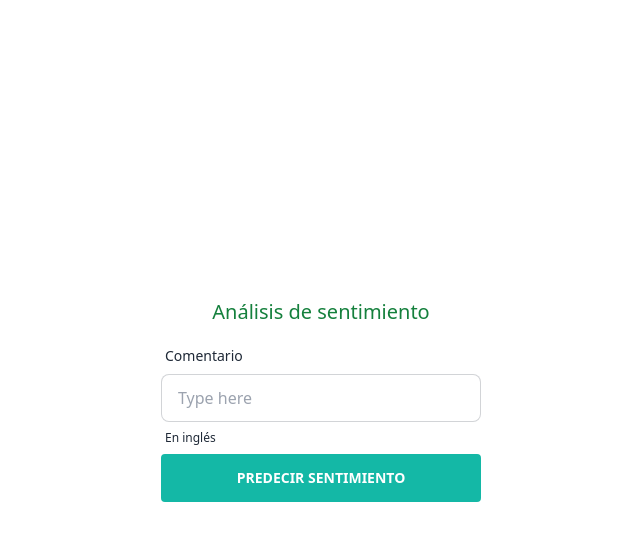
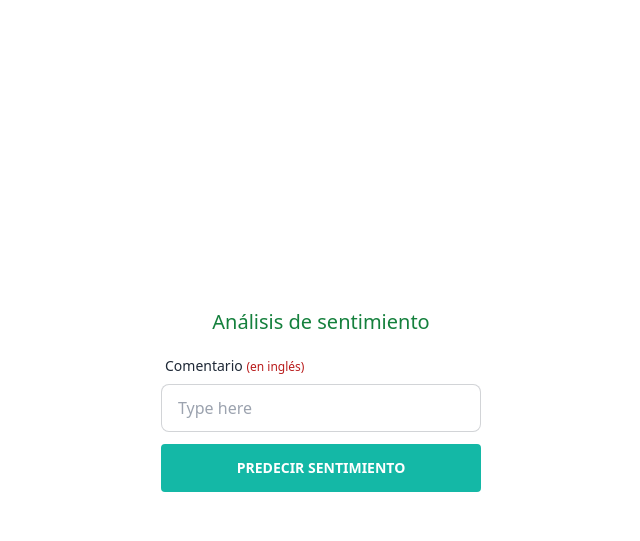
Before and after one commit to zelariuz/MDAS_TAPP, a Flask app: page / in a window 1280 px wide. Shown: the top 541 px of the page, without its empty margins (319-959 px from the left). Run offline with Flask 2, Linux system fonts and the light colour scheme; parts of the project's set-up code (start-up, migrations or seed data) failed here and were passed over.

Commit message:
[ index.html ] colors

```diff
--- a/static/dist/css/output.css
+++ b/static/dist/css/output.css
@@ -2302,6 +2302,10 @@ html {
   margin-bottom: 0.75rem;
 }
 
+.mt-3 {
+  margin-top: 0.75rem;
+}
+
 .mt-5 {
   margin-top: 1.25rem;
 }
@@ -2405,6 +2409,11 @@ html {
   color: rgb(21 128 61 / var(--tw-text-opacity));
 }
 
+.text-red-700 {
+  --tw-text-opacity: 1;
+  color: rgb(185 28 28 / var(--tw-text-opacity));
+}
+
 .text-white {
   --tw-text-opacity: 1;
   color: rgb(255 255 255 / var(--tw-text-opacity));
--- a/templates/index.html
+++ b/templates/index.html
@@ -15,13 +15,10 @@
     <div class="form-control w-full max-w-xs">
       <form class="w-full" id="form-predict">
         <label class="label">
-          <span class="label-text">Comentario</span>
+          <span class="label-text">Comentario <span class="label-text-alt text-red-700">(en inglés)</span> </span>
         </label>
         <input type="text" name="text" placeholder="Type here" required class="input input-bordered w-full max-w-xs" id="input-text" />
-        <label class="label">
-          <span class="label-text-alt">En inglés</span>
-        </label>
-        <button id="button-submit" type="submit" class="btn flex-shrink-0 bg-teal-500 hover:bg-teal-700 border-teal-500 hover:border-teal-700 text-sm border-4 text-white py-1 px-2 rounded w-full" type="button">
+        <button id="button-submit" type="submit" class="mt-3 btn flex-shrink-0 bg-teal-500 hover:bg-teal-700 border-teal-500 hover:border-teal-700 text-sm border-4 text-white py-1 px-2 rounded w-full" type="button">
           Predecir sentimiento
         </button>
       <form/>
@@ -96,6 +93,9 @@
 
     function showPredict(positive=false){
       document.getElementById("result-text").innerHTML = !!positive? 'Positivo' : 'Negativo'
+      document.getElementById("result-text").classList.remove("text-green-700");
+      document.getElementById("result-text").classList.remove("text-red-700");
+      document.getElementById("result-text").classList.add(!!positive? 'text-green-700' : 'text-red-700');
       document.getElementById("result-check").checked = positive
       document.getElementById("result").style.display = ''
     }
```
